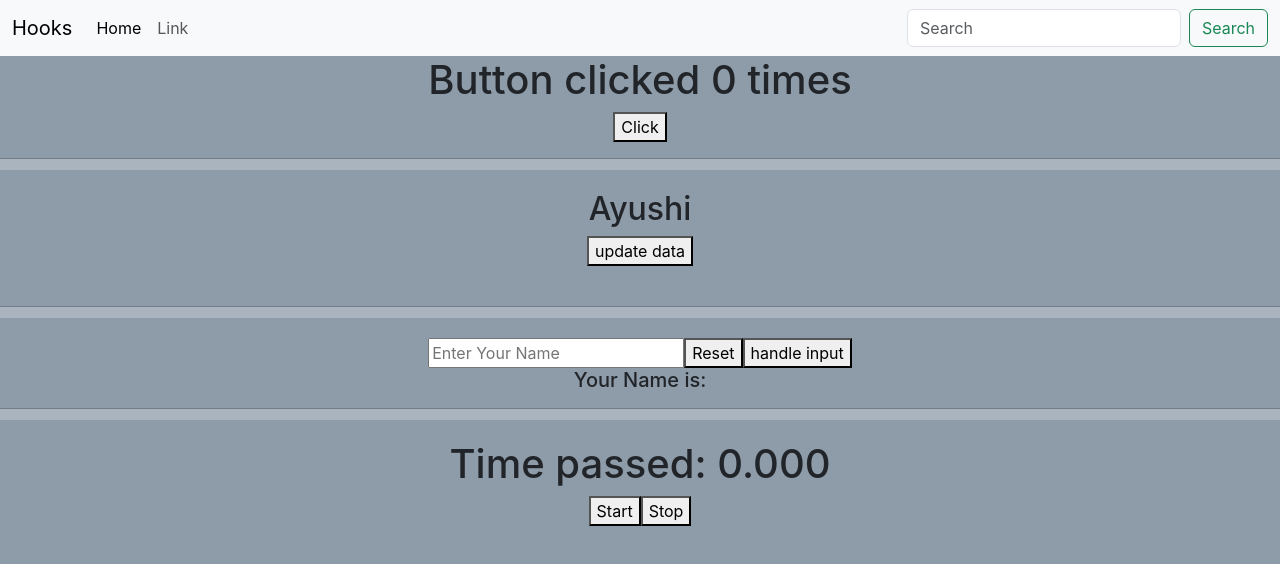
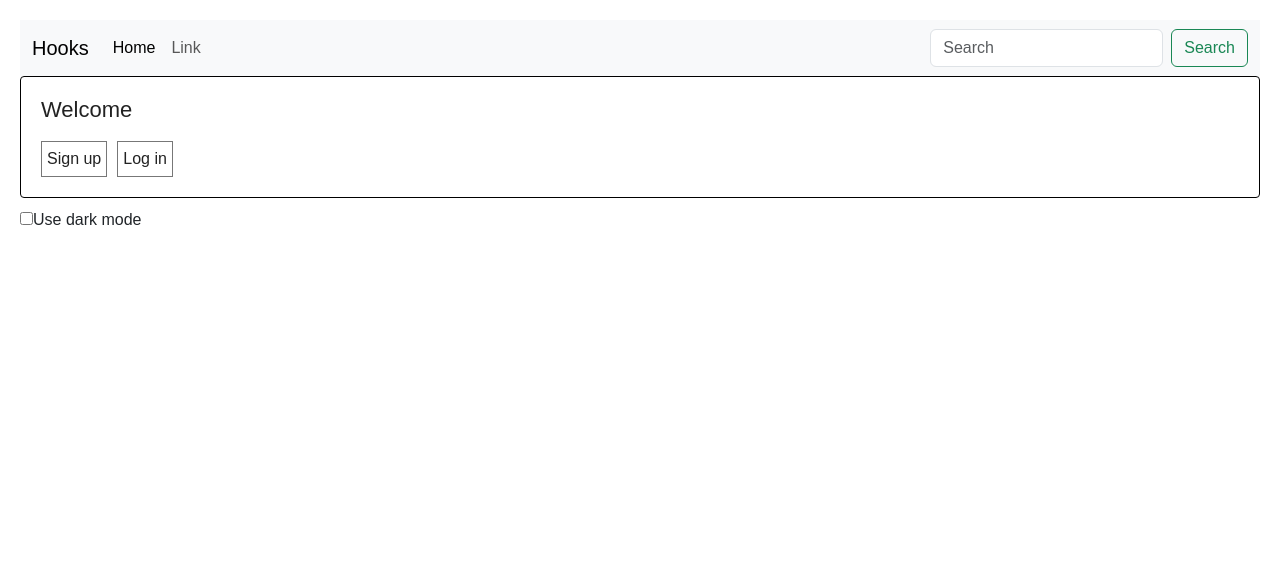
Before and after one commit to ayushii200/react, a React (Create React App) app in the folder my-app/: page / in a window 1280 px wide. Shown: the top 564 px of the page. Built offline with nearby package versions, Linux system fonts and the light colour scheme.

Commit message:
dark mode theme

```diff
--- /dev/null
+++ b/my-app/src/Mode.css
@@ -0,0 +1,82 @@
+* {
+    box-sizing: border-box;
+  }
+
+  body {
+    font-family: sans-serif;
+    margin: 20px;
+    padding: 0;
+  }
+
+  h1 {
+    margin-top: 0;
+    font-size: 22px;
+  }
+
+  h2 {
+    margin-top: 0;
+    font-size: 20px;
+  }
+
+  h3 {
+    margin-top: 0;
+    font-size: 18px;
+  }
+
+  h4 {
+    margin-top: 0;
+    font-size: 16px;
+  }
+
+  h5 {
+    margin-top: 0;
+    font-size: 14px;
+  }
+
+  h6 {
+    margin-top: 0;
+    font-size: 12px;
+  }
+
+  code {
+    font-size: 1.2em;
+  }
+
+  ul {
+    padding-left: 20px;
+  }
+
+  .panel-light,
+  .panel-dark {
+    border: 1px solid black;
+    border-radius: 4px;
+    padding: 20px;
+    margin-bottom: 10px;
+  }
+  .panel-light {
+    color: #222;
+    background: #fff;
+  }
+
+  .panel-dark {
+    color: #fff;
+    background: rgb(23, 32, 42);
+  }
+
+  .button-light,
+  .button-dark {
+    border: 1px solid #777;
+    padding: 5px;
+    margin-right: 10px;
+    margin-top: 10px;
+  }
+
+  .button-dark {
+    background: #222;
+    color: #fff;
+  }
+
+  .button-light {
+    background: #fff;
+    color: #222;
+  }
--- /dev/null
+++ b/my-app/src/Mode.js
@@ -0,0 +1,53 @@
+import { createContext, useContext, useState } from 'react';
+import './Mode.css';
+
+const ThemeContext = createContext(null);
+
+export default function MyApp() {
+  const [theme, setTheme] = useState('light');
+  return (
+    <ThemeContext.Provider value={theme}>
+      <Form />
+      <label>
+        <input
+          type="checkbox"
+          checked={theme === 'dark'}
+          onChange={(e) => {
+            setTheme(e.target.checked ? 'dark' : 'light')
+          }}
+        />
+        Use dark mode
+      </label>
+    </ThemeContext.Provider>
+  )
+}
+
+function Form({ children }) {
+  return (
+    <Panel title="Welcome">
+      <Button>Sign up</Button>
+      <Button>Log in</Button>
+    </Panel>
+  );
+}
+
+function Panel({ title, children }) {
+  const theme = useContext(ThemeContext);
+  const className = 'panel-' + theme;
+  return (
+    <section className={className}>
+      <h1>{title}</h1>
+      {children}
+    </section>
+  )
+}
+
+function Button({ children }) {
+  const theme = useContext(ThemeContext);
+  const className = 'button-' + theme;
+  return (
+    <button className={className}>
+      {children}
+    </button>
+  );
+}
--- a/my-app/src/index.js
+++ b/my-app/src/index.js
@@ -5,16 +5,18 @@ import './index.css';
 //import Props from './Props';
 //import Main from './Main';
 //import Todo from './Todo';
-import Counter from './Counter.js';
+//import Counter from './Counter.js';
 import reportWebVitals from './reportWebVitals';
-import Stopwatch from './Stopwatch';
+//import Stopwatch from './Stopwatch';
+import Mode from './Mode';
 
 
 const root = ReactDOM.createRoot(document.getElementById('root'));
 root.render(
   <React.StrictMode>
-   <Counter/>
-   <Stopwatch/>
+   {/* <Counter/>
+   <Stopwatch/> */}
+   <Mode/>
   </React.StrictMode>
 );
 
```
